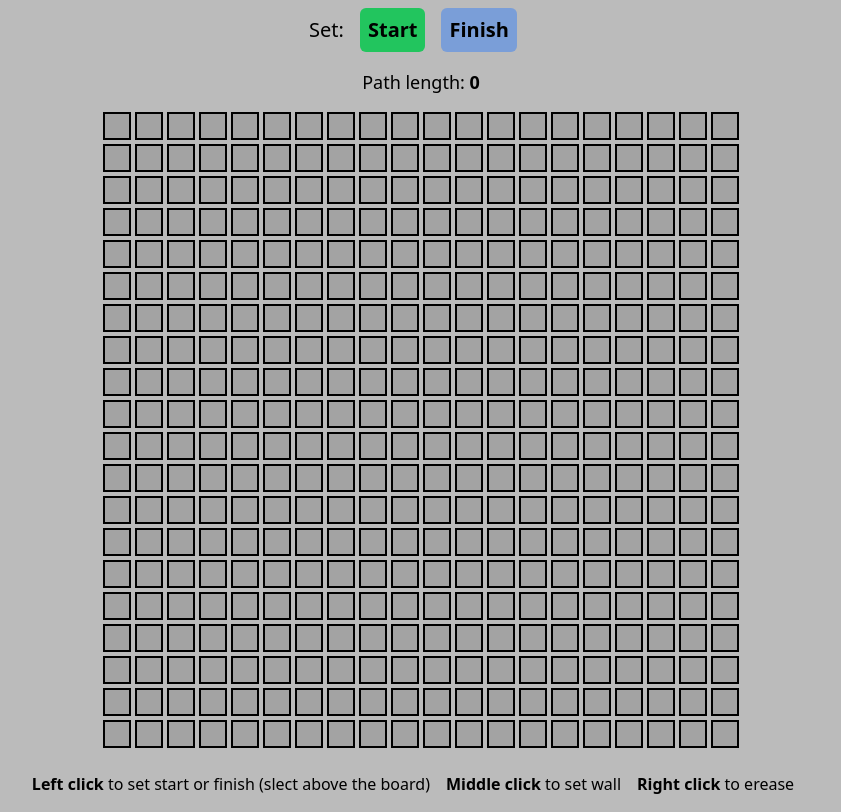
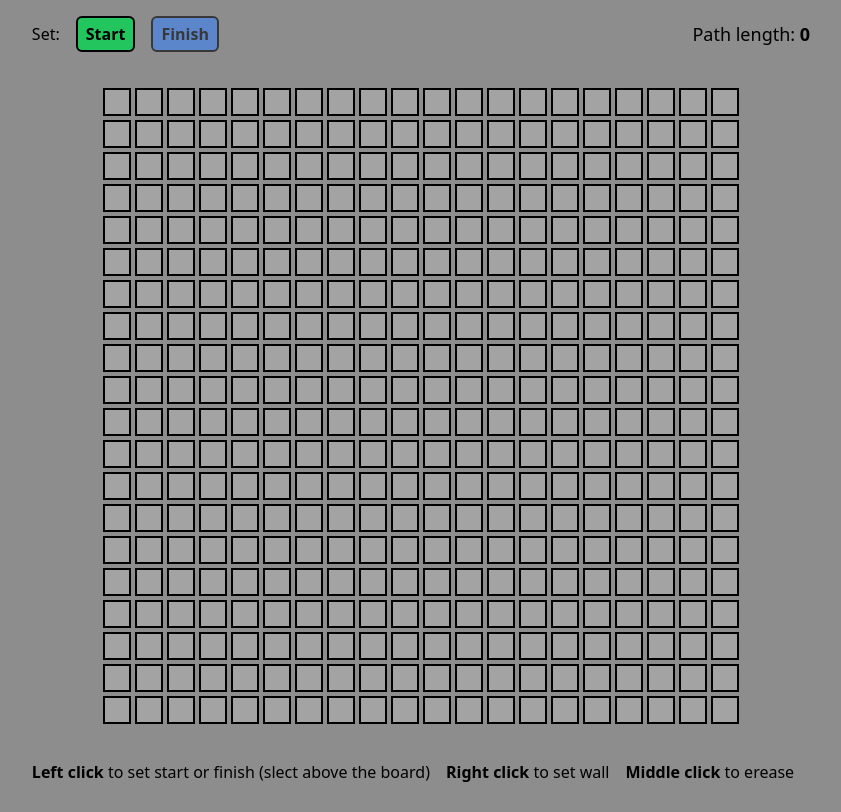
Before and after one commit to daniolsk/path-finding-algorithm, a Next.js app: page / in a window 1280 px wide. Shown: the whole page, without its empty margins (219-1060 px from the left). Built offline with nearby package versions, Linux system fonts and the light colour scheme.

Commit message:
changed key-bindings, fixed styles

```diff
--- a/src/app/globals.css
+++ b/src/app/globals.css
@@ -12,5 +12,5 @@
 
 body {
 	color: rgb(var(--foreground-rgb));
-	background: #bbbbbb;
+	background: #8d8d8d;
 }
--- a/src/app/layout.tsx
+++ b/src/app/layout.tsx
@@ -1,18 +1,14 @@
-import './globals.css'
+import './globals.css';
 
 export const metadata = {
-  title: 'Create Next App',
-  description: 'Generated by create next app',
+	title: 'Path finding algorithm',
+	description: 'Path finding algorithm visualization',
+};
+
+export default function RootLayout({ children }: { children: React.ReactNode }) {
+	return (
+		<html lang="en">
+			<body>{children}</body>
+		</html>
+	);
 }
-
-export default function RootLayout({
-  children,
-}: {
-  children: React.ReactNode
-}) {
-  return (
-    <html lang="en">
-      <body>{children}</body>
-    </html>
-  )
-}
--- a/src/app/page.tsx
+++ b/src/app/page.tsx
@@ -1,12 +1,11 @@
 import Game from '../components/Game';
 
 const Home = () => {
-
-  return (
-    <main className="flex min-h-screen items-center justify-center">
-      <Game />
-    </main>
-  )
-}
+	return (
+		<main className="flex min-h-screen justify-center">
+			<Game />
+		</main>
+	);
+};
 
 export default Home;
--- a/src/components/Cell.tsx
+++ b/src/components/Cell.tsx
@@ -15,9 +15,9 @@ const Cell = ({
 }) => {
 	return (
 		<div
-			onContextMenu={() => clearCellAt(cell.x, cell.y)}
+			onAuxClick={() => clearCellAt(cell.x, cell.y)}
 			onClick={() => setPointAt(cell.x, cell.y)}
-			onAuxClick={(e) => {
+			onContextMenu={(e) => {
 				e.preventDefault();
 				setWallAt(cell.x, cell.y);
 			}}
--- a/src/components/Game.tsx
+++ b/src/components/Game.tsx
@@ -327,27 +327,28 @@ const Game = () => {
 	};
 
 	return (
-		<div className="flex items-center flex-col">
-			<div className="flex items-center justify-center p-2 text-xl text-black">
+		<div className="flex items-center flex-col justify-between">
+			<div className="flex p-4 items-center justify-between self-stretch">
+				<div className="flex items-center text-base text-black">
 					<div className="mr-4">Set:</div>
 					<button
-					className={`mr-4  p-2 rounded-md cursor-pointer hover:bg-opacity-70 bg-green-500 font-semibold ${
-						action == 'start' ? 'bg-opacity-100' : 'bg-opacity-50'
+						className={`border-2 border-black mr-4  py-1 px-2 rounded-md cursor-pointer hover:bg-opacity-70 bg-green-500 font-semibold ${
+							action == 'start' ? 'bg-opacity-100' : 'opacity-60'
 						}`}
 						onClick={() => setAction('start')}
 					>
 						Start
 					</button>
 					<button
-					className={`mr-4 cursor-pointer p-2 rounded-md  font-semibold hover:bg-opacity-70 bg-blue-500 ${
-						action == 'finish' ? 'bg-opacity-100' : 'bg-opacity-50'
+						className={`border-2 border-black mr-4 cursor-pointer py-1 px-2 rounded-md font-semibold hover:bg-opacity-70 bg-blue-500 ${
+							action == 'finish' ? 'bg-opacity-100' : 'opacity-60'
 						}`}
 						onClick={() => setAction('finish')}
 					>
 						Finish
 					</button>
 				</div>
-			<div className="flex justify-center p-2 text-lg text-black">
+				<div className="flex text-lg text-black">
 					{isNoPath ? (
 						<div className="font-semibold text-red-700">There is no path!</div>
 					) : (
@@ -355,6 +356,7 @@ const Game = () => {
 							Path length: <span className="font-semibold">{pathLength}</span>
 						</div>
 					)}
+				</div>
 			</div>
 			<div
 				className={`grid gap-1 p-2`}
@@ -373,10 +375,10 @@ const Game = () => {
 					<span className="font-semibold">Left click</span> to set start or finish (slect above the board)
 				</div>
 				<div className="mr-4">
-					<span className="font-semibold">Middle click</span> to set wall
+					<span className="font-semibold">Right click</span> to set wall
 				</div>
 				<div className="mr-4">
-					<span className="font-semibold">Right click</span> to erease
+					<span className="font-semibold">Middle click</span> to erease
 				</div>
 			</div>
 		</div>
```
Also changed, not shown: 1 other file (tests, documents, lock files or other folders). Lines whose indentation alone changed are shown as unchanged.
